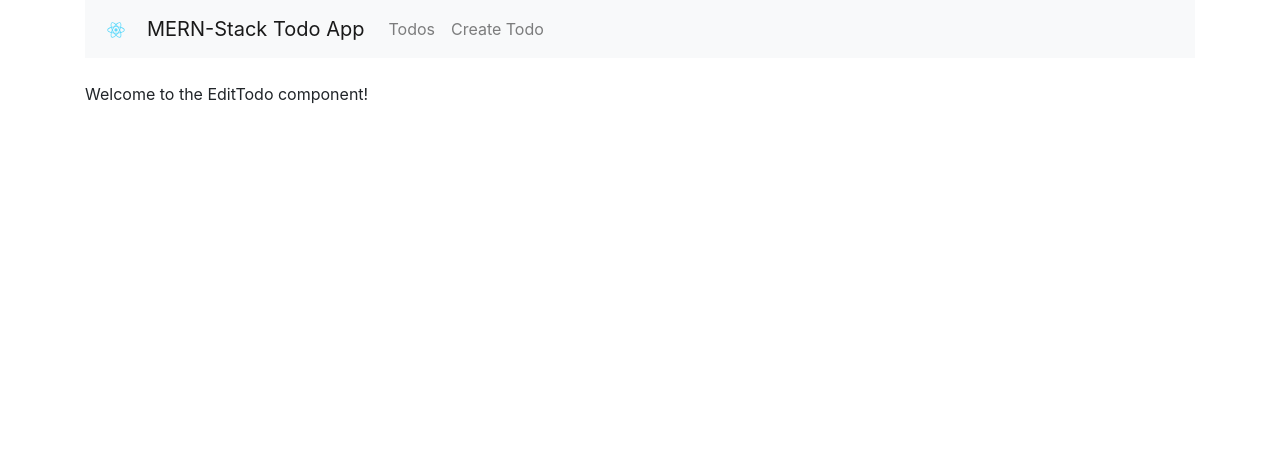
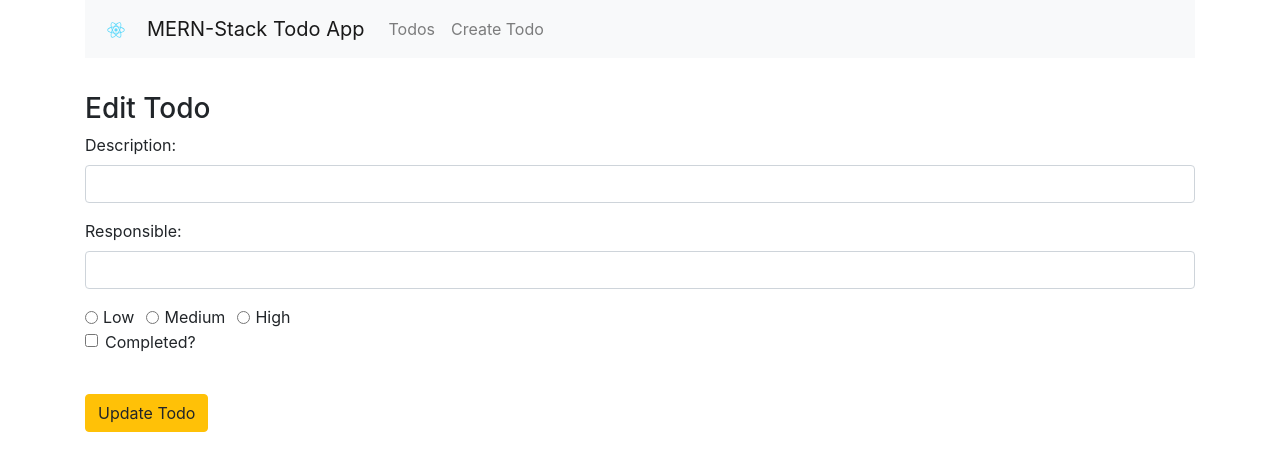
Before and after one commit to lalugue/mern-crud, a React (Create React App) app: page /edit/1 in a window 1280 px wide. Shown: the top 470 px of the page. Built offline with nearby package versions, Linux system fonts and the light colour scheme; no server answers.

Commit message:
edit onChangeTodoCompleted

```diff
--- a/src/components/edit-todo.component.js
+++ b/src/components/edit-todo.component.js
@@ -12,6 +12,13 @@
             todo_priority:'',
             todo_completed: false
         }
+
+         //bind all component's functions to this component
+         this.onChangeTodoDescription = this.onChangeTodoDescription.bind(this);
+         this.onChangeTodoResponsible = this.onChangeTodoResponsible.bind(this);
+         this.onChangeTodoPriority = this.onChangeTodoPriority.bind(this);
+         this.onChangeTodoCompleted = this.onChangeTodoCompleted.bind(this);
+         this.onSubmit = this.onSubmit.bind(this);
 
     }
 
@@ -35,10 +42,129 @@
             })
     }
 
+    //utility functions
+    onChangeTodoDescription(e){
+        this.setState({
+            todo_description: e.target.value
+        })
+    }
+
+    onChangeTodoResponsible(e){
+        this.setState({
+            todo_responsible: e.target.value
+        })
+    }
+
+    onChangeTodoPriority(e){
+        this.setState({
+            todo_priority: e.target.value
+        })
+    }
+
+    onChangeTodoCompleted(e){
+        this.setState({
+            todo_completed: !this.state.todo_completed
+        })
+    }
+
+    onSubmit(e){
+        //prevent default behavior or HTML form submit
+        e.preventDefault();
+
+        console.log("Form submitted: ");
+        console.log(`Todo Description: ${this.state.todo_description}`)
+        console.log(`Todo Resposible: ${this.state.todo_responsible}`)
+        console.log(`Todo Priority: ${this.state.todo_priority}`)
+
+        const newTodo = {
+            todo_description : this.state.todo_description,
+            todo_responsible : this.state.todo_responsible,
+            todo_priority : this.state.todo_priority,
+            todo_completed : this.state.todo_completed
+        }
+
+        axios.post('http://localhost:4000/todos/update/'+this.props.match.params.id,newTodo)
+             .then(res => console.log(res.data))
+
+        //clean up form after submission
+        this.setState({
+            todo_description: '',
+            todo_responsible: '',
+            todo_priority: '',
+            todo_completed: false
+        })
+    }
+
     render(){
         return(
-            <div>
-            <p>Welcome to the EditTodo component!</p>
+            <div style={{marginTop:10}}>
+                <h3>Edit Todo</h3>
+                <form onSubmit={this.onSubmit}>
+                    <div className="form-group">
+                       <label>Description: </label>
+                       <input type="text" className="form-control" value={this.state.todo_description} onChange={this.onChangeTodoDescription}/>
+                    </div>
+                    <div className="form-group">
+                        <label>Responsible: </label>
+                        <input
+                        type="text"
+                        className="form-control"
+                        value={this.state.todo_responsible}
+                        onChange={this.onChangeTodoResponsible}
+                        />
+                    </div>
+                    <div className="form-group">
+                        <div className="form-check form-check-inline">
+                            <input className="form-check-input"
+                                type="radio"
+                                name="priorityOptions"
+                                id="priorityLow"
+                                value="Low"
+                                checked={this.state.todo_priority==='Low'}
+                                onChange={this.onChangeTodoPriority} />
+                                <label className="form-check-label">Low</label>
+                            </div>
+                            <div className="form-check form-check-inline">
+                            <input className="form-check-input"
+                                type="radio"
+                                name="priorityOptions"
+                                id="priorityMedium"
+                                value="Medium"
+                                checked={this.state.todo_priority==='Medium'}
+                                onChange={this.onChangeTodoPriority} />
+                                <label className="form-check-label">Medium</label>
+                            </div>
+                            <div className="form-check form-check-inline">
+                            <input className="form-check-input"
+                                type="radio"
+                                name="priorityOptions"
+                                id="priorityHigh"
+                                value="High"
+                                checked={this.state.todo_priority==='High'}
+                                onChange={this.onChangeTodoPriority} />
+                                <label className="form-check-label">High</label>
+                            </div>
+                            <div className="form-check">
+                            <input className="form-check-input"
+                                        id="completedCheckbox"
+                                        type="checkbox"
+                                        name="completedCheckbox"
+                                        onChange={this.onChangeTodoCompleted}
+                                        checked={this.state.todo_completed}
+                                        value={this.state.todo_completed}
+                                        />
+                            <label className="form-check-label" htmlFor="completedCheckbox">Completed?</label>
+
+
+                            </div>
+                    </div>
+
+                    <br/>
+
+                    <div className="form-group">
+                        <input type="submit" value="Update Todo" className="btn btn-warning"/>
+                    </div>
+                </form>
             </div>
         )
     }
```
